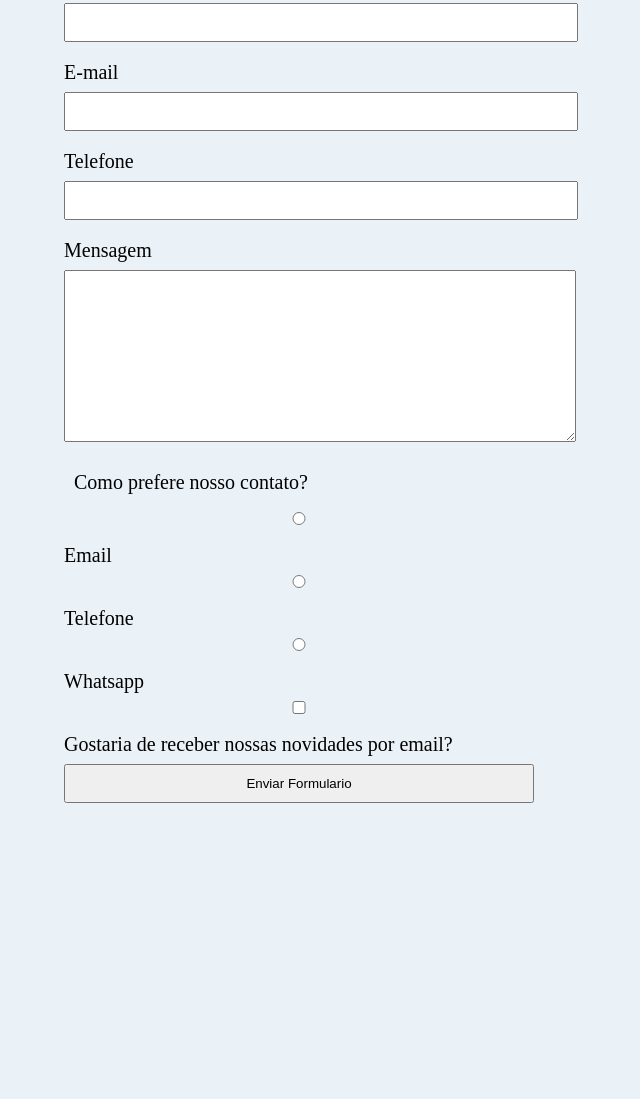
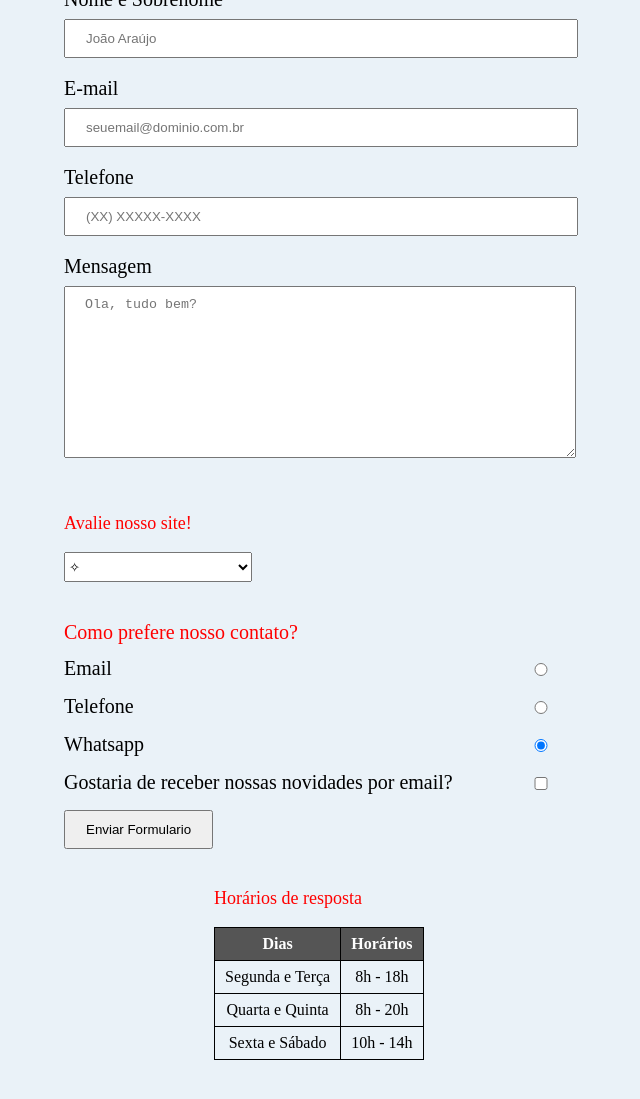
Before and after one commit to LuizR-Rocha/simpleguitar, a plain HTML site: page contato.html in a window 1280 px wide. Shown: the part 487-1586 px from the top of the page, without its empty margins (106-746 px from the left). Before the commit the page ends 1310 px from the top, so only its background shows below. Drawn offline with Linux system fonts and the light colour scheme.

Commit message:
Add files via upload

```diff
--- a/contato.html
+++ b/contato.html
@@ -27,37 +27,81 @@
 		</header>
 
 		<main>
-			<p>
-				<br>
-				O guia definitivo para te ajudar na caminhada da música.
-				<br>
-			</p>
+			<section>
+				<p id="presentationstatement">
+					<br>
+					O guia definitivo para te ajudar na caminhada da música
+					<br>
+					<br>
+				</p>
+			</section>
 
 			<h2>Contato</h2>
 			<form class="formulario">
 				<label for="nomesobrenome">Nome e Sobrenome</label>
-				<input type="text" id="nomesobrenome" class="input-padrao">
+				<input type="text" id="nomesobrenome" class="input-padrao" required placeholder="João Araújo">
 
 				<label for="email">E-mail</label>
-				<input type="text" id="email" class="input-padrao">
+				<input type="text" id="email" class="input-padrao" required placeholder="seuemail@dominio.com.br">
 
 				<label for="telefone">Telefone</label>
-				<input type="text" id="telefone" class="input-padrao">
+				<input type="text" id="telefone" class="input-padrao" required placeholder="(XX) XXXXX-XXXX">
 
 				<label for="mensagem">Mensagem</label>
-				<textarea cols="70" rows="10" id="mensagem" class="input-padrao"></textarea>
-				<div>
-					<p>Como prefere nosso contato?</p>
+				<textarea cols="70" rows="10" id="mensagem" class="input-padrao" required placeholder="Ola, tudo bem?"></textarea>
+				<fieldset id="estrela">
 
-					<label for="radio-email"><input type="radio" name="contato" value="email" id="radio-email"> Email</label>
+                <legend id="legend-estrela">Avalie nosso site!</legend>
 
-					<label for="radio-telefone"><input type="radio" name="contato" value="telefone" id="radio-telefone"> Telefone</label>
+                <select id="estrela_options">
+                    <option>✧</option>
+                    <option>✧✧</option>
+                    <option>✧✧✧</option>
+                    <option>✧✧✧✧</option>
+                    <option>✧✧✧✧✧</option>
+                </select>
 
-					<label for="radio-whatsapp"><input type="radio" name="contato" value="whatsapp" id="radio-whatsapp"> Whatsapp</label>
+            	</fieldset>
+				<div id="bolinhaprincipal">
+					<legend id="comocontato">Como prefere nosso contato?</legend>
+					<br>
+
+					<label class="labeda" for="radio-email">Email<input class="bolinha" type="radio" name="contato" value="email" id="radio-email" checked></label>
+					<br>
+
+					<label class="labeda" for="radio-telefone">Telefone<input type="radio" class="bolinha" name="contato" value="telefone" id="radio-telefone" checked></label>
+					<br>
+
+					<label class="labeda" for="radio-whatsapp">Whatsapp<input type="radio" class="bolinha" name="contato" value="whatsapp" id="radio-whatsapp" checked></label>
+					<br>
+
+					<label class="labeda">Gostaria de receber nossas novidades por email?<input type="checkbox" class="bolinha"></label>
 				</div>
-					<label><input type="checkbox">Gostaria de receber nossas novidades por email?</label>
 					<input type="submit" value="Enviar Formulario">
 			</form>
+			<legend id="legend-tabela">Horários de resposta</legend>
+			<table>
+				<thead>
+					<tr>
+						<td>Dias</td>
+						<td>Horários</td>
+					</tr>
+				</thead>
+				<tbody>
+					<tr>
+						<td>Segunda e Terça</td>
+						<td>8h - 18h</td>
+					</tr>
+					<tr>
+						<td>Quarta e Quinta</td>
+						<td>8h - 20h</td>
+					</tr>
+					<tr>
+						<td>Sexta e Sábado</td>
+						<td>10h - 14h</td>
+					</tr>
+				</tbody>
+			</table>
 		</main>
 	</body>
 
--- a/style.css
+++ b/style.css
@@ -168,18 +168,17 @@ form{
 	margin: 40px 0;
 }
 form label, form p{
-	display:block;
+	display: inline-block;
 	font-size: 20px;
 	margin: 0 0 10px;
 }
 form input, form textarea{
 	display:block;
-	margin: 0 0 20px;
+	margin: 0 0 10px;
 	padding: 10px 20px;
-	width: 50%;
 }
 .input-padrao{
-	display: block;
+	display: flex;
 	margin: 0 0 20px;
 	padding: 10px 20px;
 	width: 50%;
@@ -208,6 +207,14 @@ form input, form textarea{
 #banner:hover{
 	opacity: 50%;
 }
+.bolinha{
+	margin-left: 70%;
+	width: 5%;
+	margin-top:-15px;
+}
+.labeda{
+	width: 70%;
+}
 
 footer{
 	background: linear-gradient( #AED6F1, #EBF5FB);
@@ -216,3 +223,49 @@ footer{
   	bottom: 0;
   	width: 100%;
 }
+
+#estrela{
+    margin-top: 6%;
+    margin-bottom: 40px;
+}
+
+#legend-estrela{
+    text-align: left;
+    font-size: 18px;
+    margin-top: 40px;
+    color: red;
+}
+
+#estrela_options{
+    width: 20%;
+    height: 30px;
+    margin-left: auto;
+    margin-right: 40%;
+    margin-top: 20px;
+}
+#comocontato{
+	font-size: 20px;
+	color: red;
+}
+table{
+	text-align: center;
+	margin-left: 25%;
+	margin-top: 20px;
+	margin-bottom: 50px;
+}
+thead{
+	background: #555555;
+	color: white;
+	font-weight: bold;
+}
+td, th{
+	border: 1px solid #000000;
+	padding:8px 10px;
+}
+#legend-tabela{
+	text-align: left;
+    font-size: 18px;
+    margin-top: 40px;
+    color: red;
+    margin-left: 25%;
+}
```
Also changed, not shown: guia.html (+8 -5 lines), referencias.html (+23 -6 lines).
